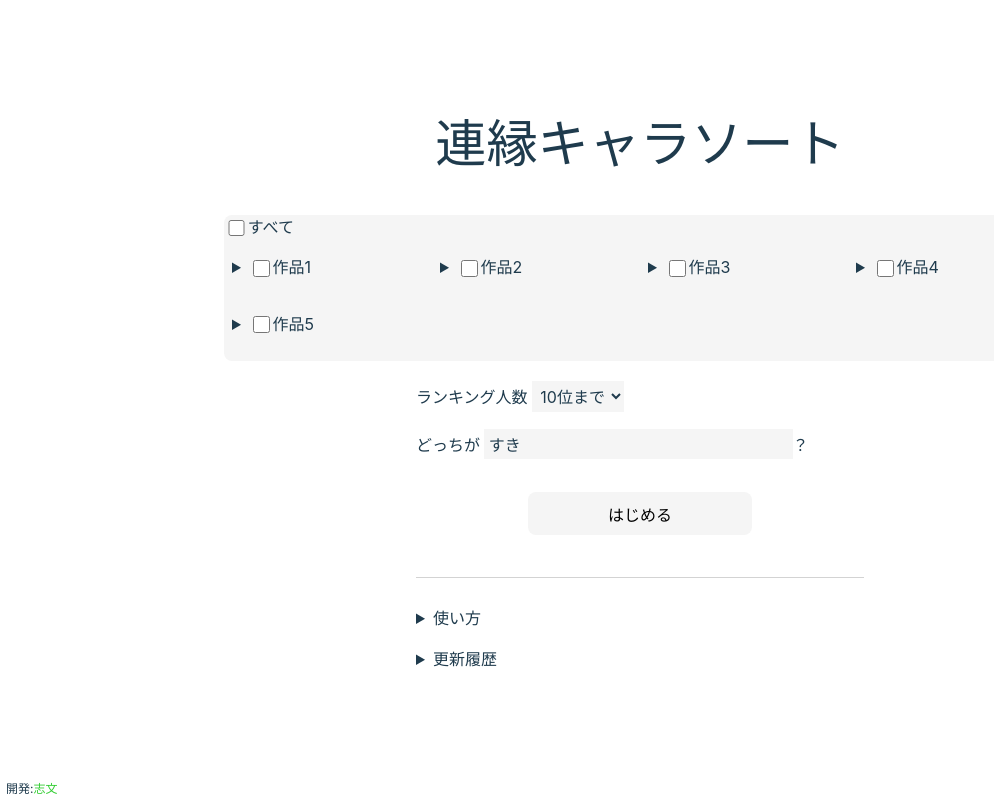
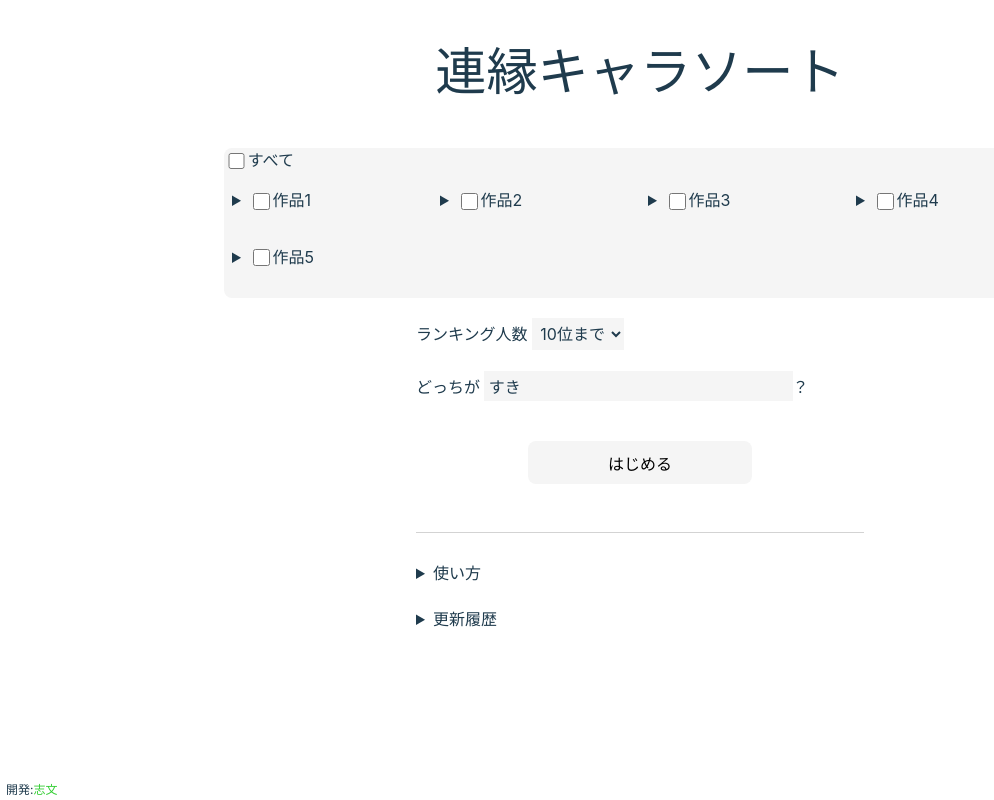
Before and after one commit to shimon1024/lecharsorter, a React (Vite) app: page / in a window 1280 px wide. Shown: the whole page, without its empty margins (0-994 px from the left). Built offline with nearby package versions, Linux system fonts and the light colour scheme.

Commit message:
上下間の余白を増やすことで上の余白を不要に。details開閉時の意味論が難しい。

```diff
--- a/index.html
+++ b/index.html
@@ -6,7 +6,6 @@
     <title>連縁キャラソート</title>
   </head>
   <body>
-    <div class="headpad"></div>
     <div id="root" class="root"></div>
     <script type="module" src="/src/main.jsx"></script>
     <footer class="footer">開発: <a href="https://postfixnotation.org/">志文</a></footer>
--- a/src/index.css
+++ b/src/index.css
@@ -94,10 +94,6 @@ footer {
   font-size: 0.75em;
 }
 
-.headpad {
-  flex-grow: 1;
-}
-
 .footer {
   flex-grow: 1;
   align-self: start;
```
